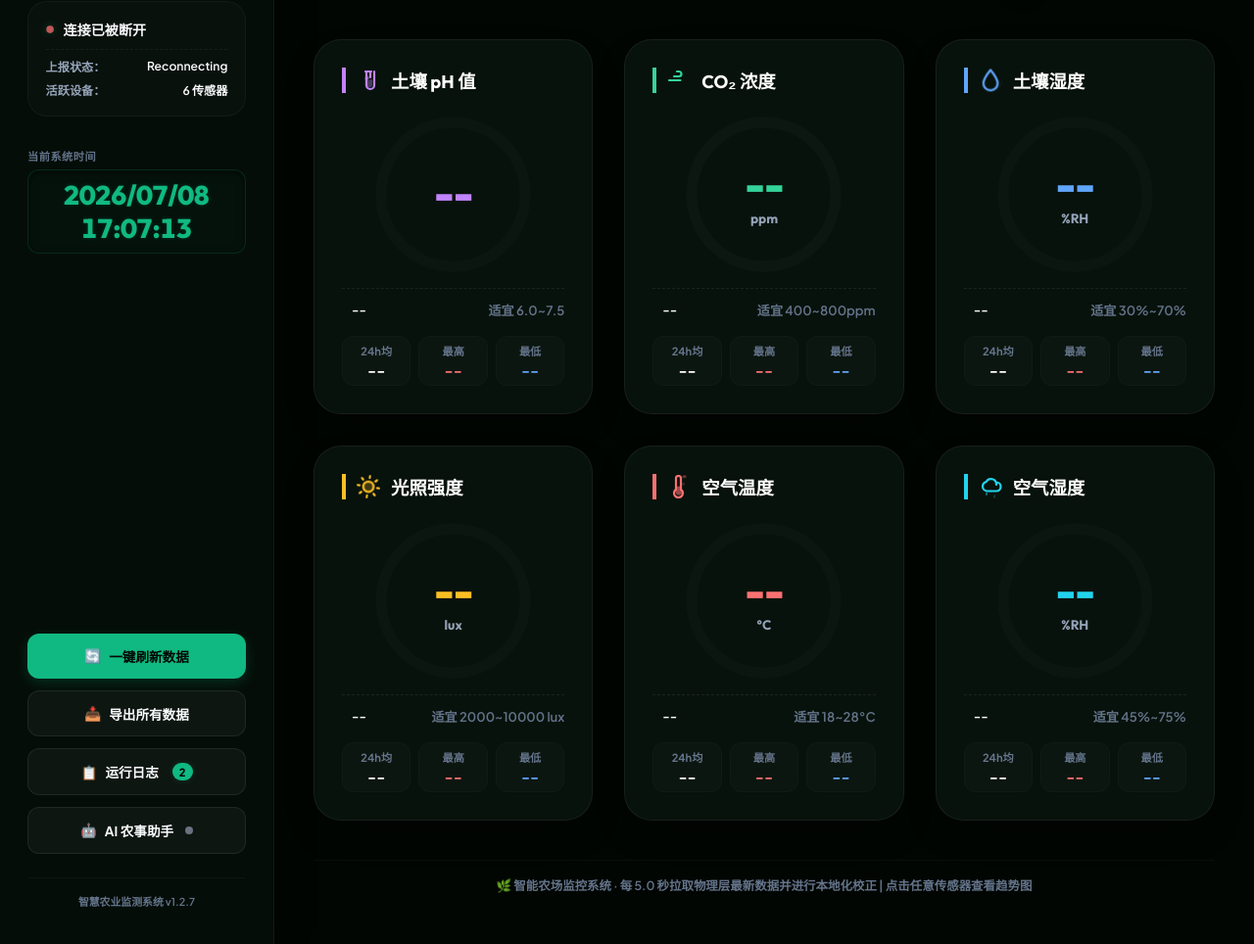
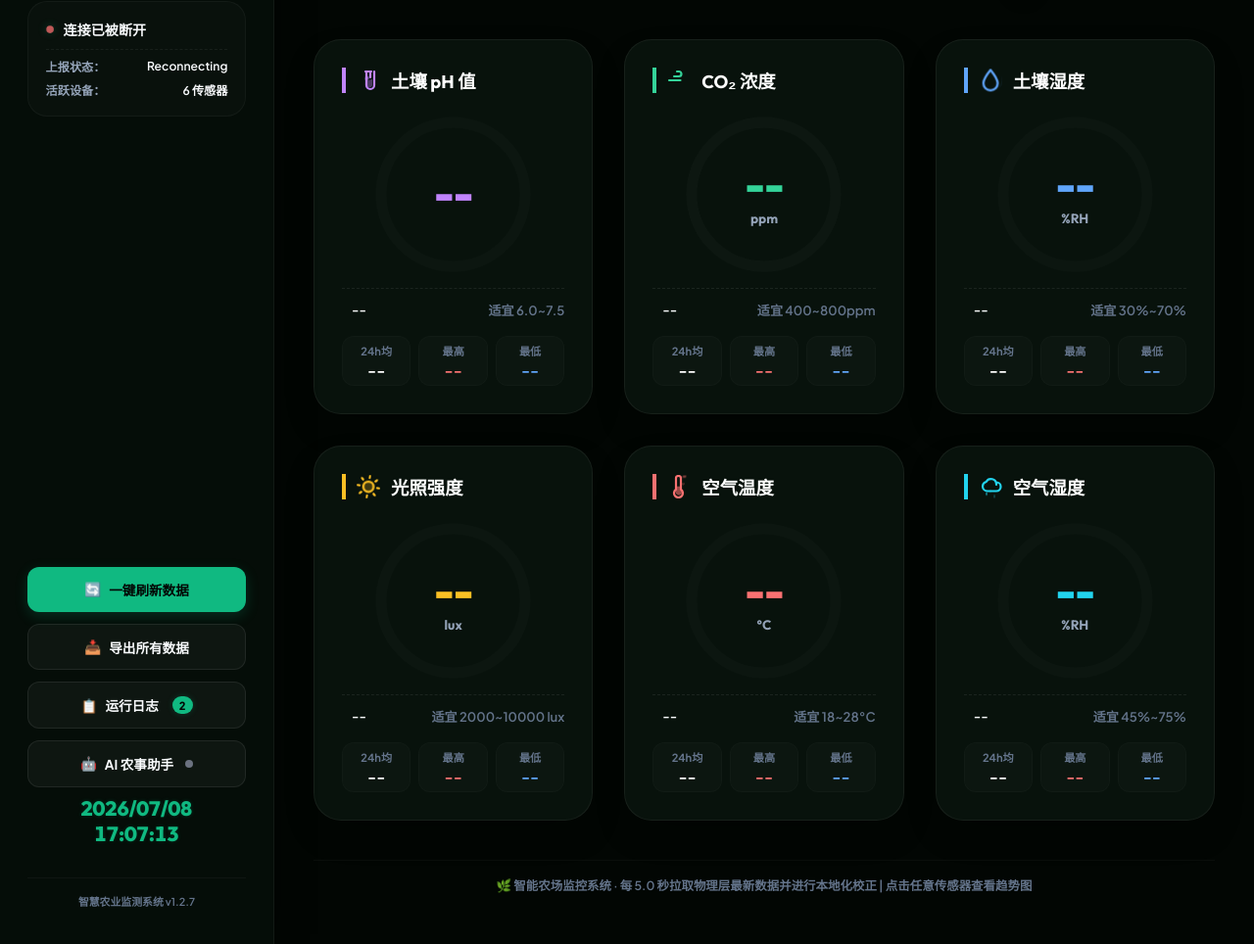
Before and after one commit to bighj256/webhook_bridge, a Flask app: page /dashboard in a window 1280 px wide. Shown: the part 158-1122 px from the top of the page at 98% size. Run offline with Flask 3, Linux system fonts and the light colour scheme; the visitor is signed in with stand-in values (Sample User, id 1); data that the repository does not hold is empty; some libraries are stand-ins or nearby versions.

Commit message:
调整时间显示位置

```diff
--- a/static/css/style.css
+++ b/static/css/style.css
@@ -215,17 +215,17 @@ body {
 
 .live-clock {
     font-family: var(--font-display);
-    font-size: 1.7rem;
+    font-size: 1.3rem;
     font-weight: 800;
     color: var(--theme-green);
     font-variant-numeric: tabular-nums;
     /* 数字等宽防抖 */
-    border: 1px solid rgba(16, 185, 129, 0.15);
-    background: rgba(16, 185, 129, 0.03);
+    /* border: 1px solid rgba(16, 185, 129, 0.15); */
+    /* background: rgba(16, 185, 129, 0.03); */
     padding: 0.5rem 1rem;
     border-radius: 12px;
     text-align: center;
-    box-shadow: inset 0 2px 10px rgba(0, 0, 0, 0.5);
+    /* box-shadow: inset 0 2px 10px rgba(0, 0, 0, 0.5); */
     text-shadow: 0 0 4px var(--theme-green-glow);
 }
 
@@ -1628,9 +1628,9 @@ body.light-theme .sidebar-status-box {
 }
 
 body.light-theme .live-clock {
-    background: rgba(16, 185, 129, 0.05);
-    border: 1px solid rgba(16, 185, 129, 0.18);
-    color: #047857;
+    /* background: rgba(16, 185, 129, 0.05); */
+    /* border: 1px solid rgba(16, 185, 129, 0.18); */
+    /* color: #047857; */
     box-shadow: inset 0 2px 5px rgba(0, 0, 0, 0.02);
 }
 
--- a/templates/dashboard.html
+++ b/templates/dashboard.html
@@ -44,13 +44,6 @@
                     </div>
                 </div>
             </div>
-            <!-- Digital等宽 Live Clock -->
-            <div class="clock-section">
-                <div class="clock-label">当前系统时间</div>
-                <div class="live-clock" id="liveClock" aria-label="系统实时时钟">--:--:--</div>
-            </div>
-
-
 
             <!-- Sidebar Actions HUB -->
             <div class="sidebar-actions">
@@ -72,7 +65,8 @@
                 </button>
             </div>
 
-
+            <!-- Digital等宽 Live Clock -->
+            <div class="live-clock" id="liveClock" aria-label="系统实时时钟">--:--:--</div>
 
             <div class="sidebar-footer">
                 <span translate="no">智慧农业监测系统 v1.2.7</span><br>
```
